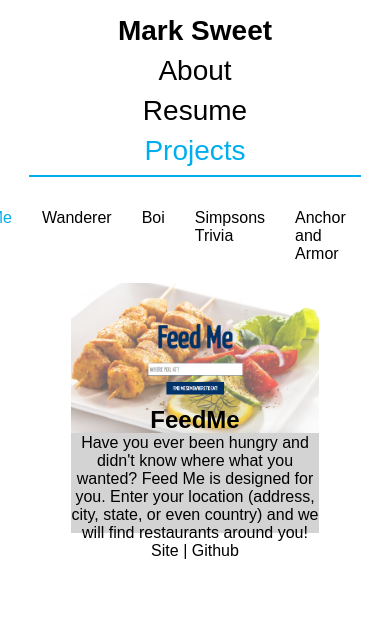
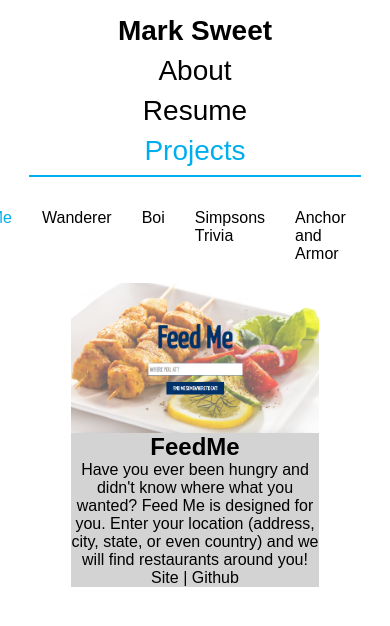
Before and after one commit to marks828/react-portfolio, a React (Create React App) app: page /projects/feedme in a window 390 px wide. Shown: the top 626 px of the page. Built offline with nearby package versions, Linux system fonts and the light colour scheme.

Commit message:
mobile project-description height to auto

```diff
--- a/src/App.css
+++ b/src/App.css
@@ -171,7 +171,7 @@
   flex-direction: column;
   justify-content: center;
   width: 75%;
-  height:100px;
+  height:auto;
   background-color: lightgrey;
   text-align: center;
 }
```
